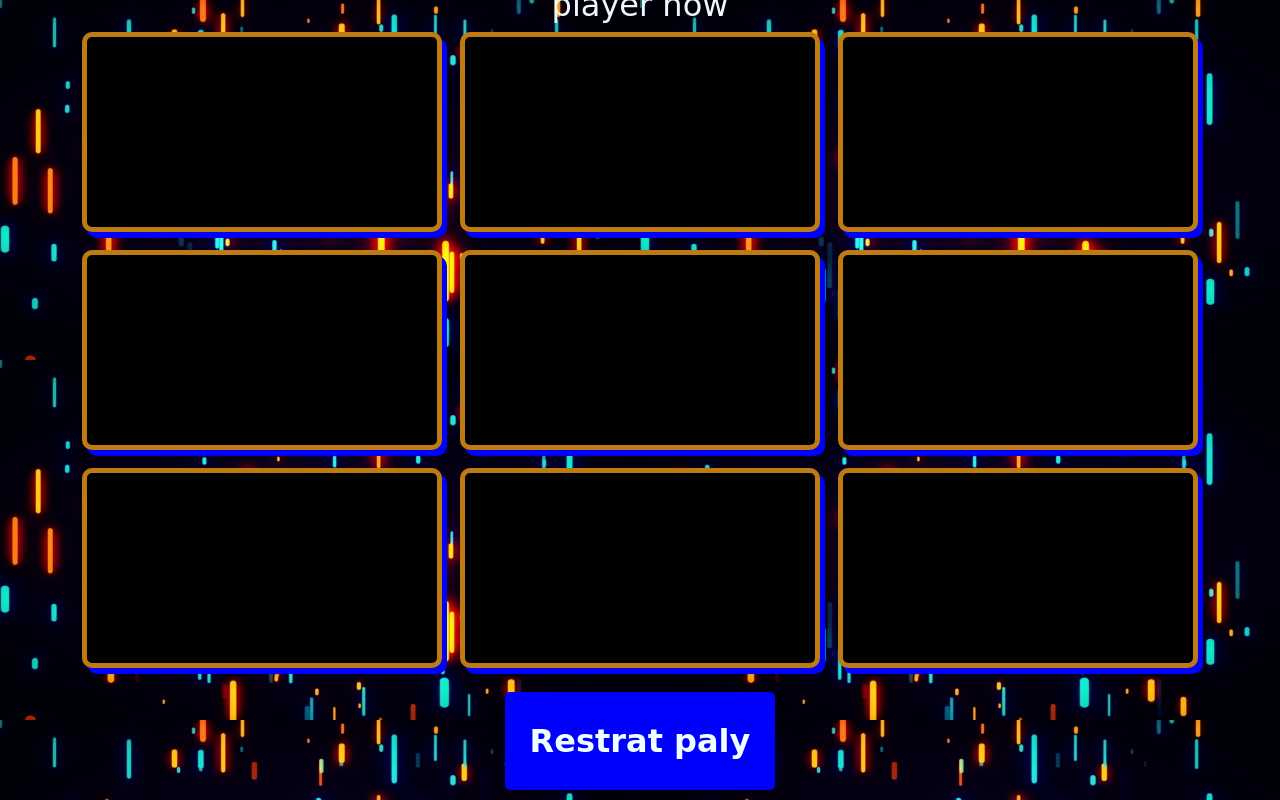
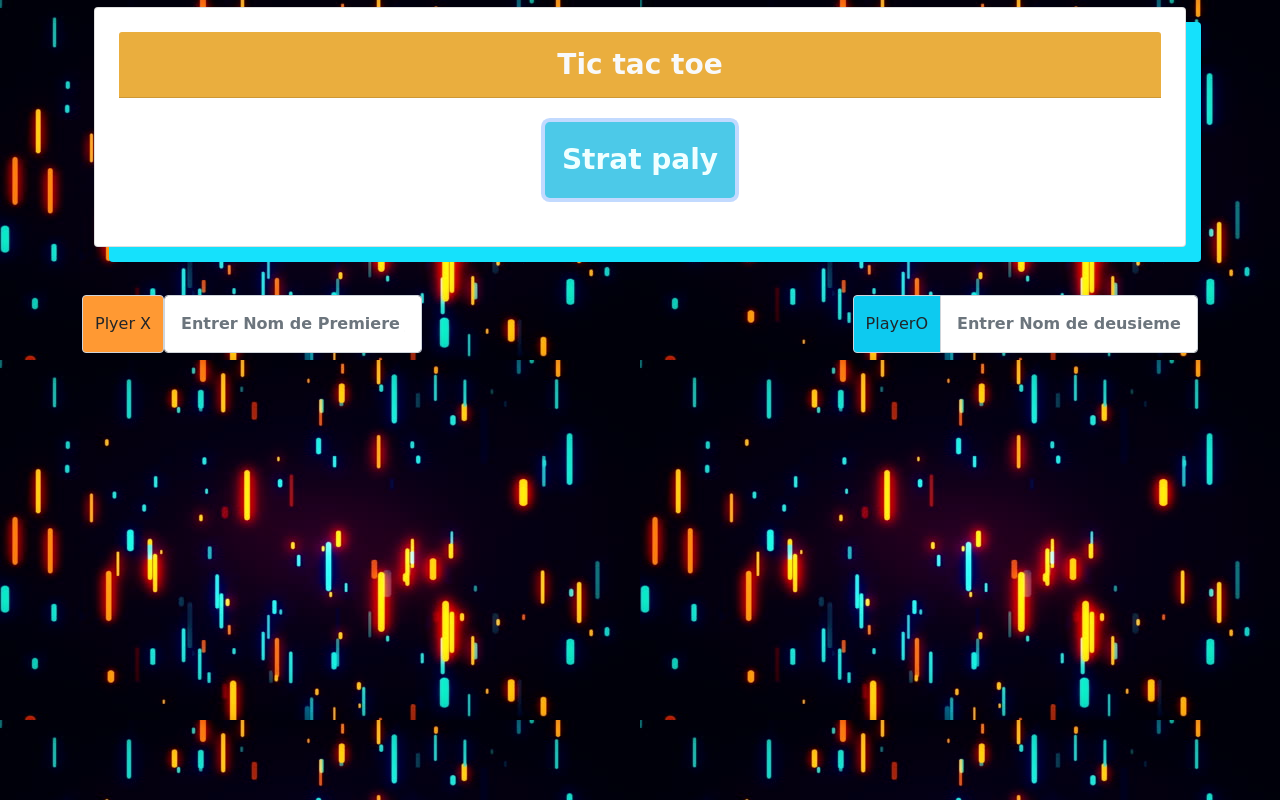
Before and after one commit to soumiaessabiry/Mini-projet-Tic-Tac-Toe-en-javascript, a plain HTML site: page index.html in a window 1280 px wide. Both pictures are taken after a click on the button "Strat paly". Shown: the top 800 px of the page. Drawn offline with nearby package versions, Linux system fonts and the light colour scheme.

Commit message:
modifier et ajouter des condition

```diff
--- a/index.html
+++ b/index.html
@@ -11,29 +11,43 @@
 <body>
 
     <div class="container">
+
         <div class="container  home">
             <div class="card p-4">
                 <h5 class="card-header d-flex justify-content-center p-3  fw-bolder fs-3 text-light" style="background:rgb(234, 174, 62); color: azure;" ><strong>Tic tac toe</strong></h5>
                 <div class="card-body d-flex justify-content-center p-4">
-                 <button class=" btn mx-4 btn-lg btn-lg p-3 fw-bolder fs-3" style="background:rgb(76, 201, 232); color: azure;" id="startPlay">Strat paly</button>
+                 <button class=" btn mx-4 btn-lg btn-lg p-3 fw-bolder fs-3" style="background:rgb(76, 201, 232); color: azure;" id="startPlay" onclick="play()">Strat paly</button>
              </div>
 
             </div>
 
         </div>
+        <div class="btn-toolbar justify-content-between mt-5 plyername " role="toolbar" aria-label="Toolbar with button groups">
+            <div class="btn-group" role="group" aria-label="First group">
+                <div class="input-group-text " style="background:#ff9933;" >Plyer X</div>
+                <input type="text" class="form-control p-3 fw-bolder" id="ply1" placeholder="Entrer Nom de Premiere joueur" >
+            </div>
+            <div class="input-group">
+              <div class="input-group-text bg-info "  >PlayerO</div>
+              <input type="text" class="form-control p-3 fw-bolder fs-6" id="ply2" placeholder="Entrer Nom de deusieme joueur" >
+            </div>
+        </div>
+
+
       <div class="game">
-        <h1 id="plyerNow"> player now </h1>
-
+        <!-- <h1 id="plyer1"></h1> -->
+        <!-- <h1 id="plyer2"></h1> -->
+        <h1 id="statue"></h1>
         <div class="cases">
-            <div class="cell"></div>
-            <div class="cell" ></div>
-            <div class="cell"></div>
-            <div class="cell"></div>
-            <div class="cell"></div>
-            <div class="cell"></div>
-            <div class="cell"></div>
-            <div class="cell"></div>
-            <div class="cell"></div>
+            <div class="cell" id="1" ></div>
+            <div class="cell" id="2" ></div>
+            <div class="cell" id="3" ></div>
+            <div class="cell" id="4" ></div>
+            <div class="cell" id="5" ></div>
+            <div class="cell" id="6" ></div>
+            <div class="cell" id="7" ></div>
+            <div class="cell" id="8" ></div>
+            <div class="cell" id="9" ></div>
 
         </div>
         <div class="d-flex justify-content-center p-4">
--- a/index.js
+++ b/index.js
@@ -1,19 +1,20 @@
-// ajouter local storge
-// localStorage.setItem('name','rami')
-// localStorage.setItem('age','21')
-// // Session stirge
-// sessionStorage.setItem('name',"souùa")
-// // get element by local storage
 
-// const namee=localStorage.getItem("name")
-// console.log(namee);
 let home=document.querySelector(".home");
 let game=document.querySelector(".game");
 let startPlay =document.getElementById("startPlay");
 let cells=document.querySelectorAll(".cell");
 cells=Array.from(cells);
-let playernow=document.getElementById("plyerNow");
+console.log();
+// let player1=document.getElementById("plyer1");
+// let player2=document.getElementById("plyer2");
 let restart=document.getElementById("RestratPlay");
+let winner=document.getElementById("statue");
+let nameplyer1=document.getElementById("Ply1");
+let nameplyer2=document.getElementById("Ply2");
+let scorworn=0;
+let win=0;
+let worn=false;
+
  let currentplayer="X";
 let options=[
     [0,1,2],
@@ -25,10 +26,23 @@ let currentplayer="X";
     [2,4,6],
     [0,4,8],
  ]
+//  let sp = document.getElementById("startPlay").value;
 
 
 
-startPlay.addEventListener("click", function() {
+//     startPlay.addEventListener("click", function() {
+//     if (getComputedStyle(home).display !="none" && getComputedStyle(game).opacity =="0") {
+//         home.style.display="none";
+//         game.style.opacity="1";
+//     } else {
+//         home.style.display="block";
+//         game.style.opacity="0";
+
+//     }
+//   });
+function play() {
+    var x = document.getElementById("startPlay").value;
+    if (document.getElementById("ply1").value !="" && document.getElementById("ply2").value !="" ) {
         if (getComputedStyle(home).display !="none" && getComputedStyle(game).opacity =="0") {
                     home.style.display="none";
                     game.style.opacity="1";
@@ -37,39 +51,92 @@ startPlay.addEventListener("click", function() {
                     game.style.opacity="0";
 
                 }
-  });
+        localStorage.setItem("plyerX",document.getElementById("ply1").value);
+        localStorage.setItem("plyerO",document.getElementById("ply2").value);
+
+    }
+    }
 
   function checkWinner(){
-    options.forEach(function (opt) {
-        let chek= opt.every(idx => cells[idx].innerText.trim() == currentplayer)
+    options.forEach(checkcell);
+    function checkcell(opt){
+        let chek;
+        chek= opt.every(idx => cells[idx].innerText.trim() == currentplayer);
+
         if (chek) {
-            chagecolor(opt);
-            localStorage.setItem("worn",currentplayer);
+            if (currentplayer=="X") {
+                document.getElementById("ply1").setAttribute("style", "background-color:#ff9933;");
+                worn==true;
+            }if (currentplayer=="O") {
+
+                document.getElementById("ply2").setAttribute("style", "background-color:#33ccff;");
+
+                worn==true;
 
             }
-    })
+
+
+            chagecolor(opt);
+
 
         }
+        if(win==9 && worn==false ){
+            winner.innerHTML=`<strong class="text-danger">Drooow</strong>`;
+
+        }
+
+
+
+
+
+    }
+
+  }
+// function checkWinner() {
+    // if (localStorage.getItem("1")=="X" && localStorage.getItem("1")==localStorage.getItem("2") && localStorage.getItem("2")==localStorage.getItem("3")||localStorage.getItem("1")==localStorage.getItem("4") && localStorage.getItem("4")==localStorage.getItem("7")||localStorage.getItem("1")==localStorage.getItem("5") && localStorage.getItem("5")==localStorage.getItem("9"))
+    // {
+    // console.log("x is winner");
+    // }
+    // else if (localStorage.getItem("1")=="O" && localStorage.getItem("1")==localStorage.getItem("2") && localStorage.getItem("2")==localStorage.getItem("3")||localStorage.getItem("1")==localStorage.getItem("4") && localStorage.getItem("4")==localStorage.getItem("7")||localStorage.getItem("1")==localStorage.getItem("5") && localStorage.getItem("5")==localStorage.getItem("9"))
+    // {
+    // console.log("O is winner");
+    // }
+    // let idc=localStorage.getItem(idcell);
+    // console.log(idc);
+// }
+
+
 
   function  chagecolor(opt){
     opt.forEach(function(idx){
         cells[idx].classList.add("winner");
+        console.log(cells);
     })
   }
 
 
+
    cells.forEach(function (cell) {
     cell.addEventListener('click',function(){
+        win++;
+        // let idcell = this.getAttribute('id');
+        // console.log(idcell);
 
-        if (cell.innerHTML.trim() != "") return
+        if (cell.innerHTML.trim() !="") return
             cell.innerHTML=currentplayer;
-            playernow.innerHTML=currentplayer;
+            console.log(currentplayer);
+
+
+            // localStorage.setItem(idcell,currentplayer);
             checkWinner();
+
           currentplayer = currentplayer == "X" ? "O" :"X"
+
 
     })
   })
 
   function Restart(){
+    localStorage.clear();
     location.reload();
 }
--- a/style.css
+++ b/style.css
@@ -59,6 +59,9 @@ h1{
   /* width: 150px; */
 
 }
+.winnermess{
+  display: none;
+}
 
 
 .cell.winner{
```
Lines whose indentation alone changed are shown as unchanged.
